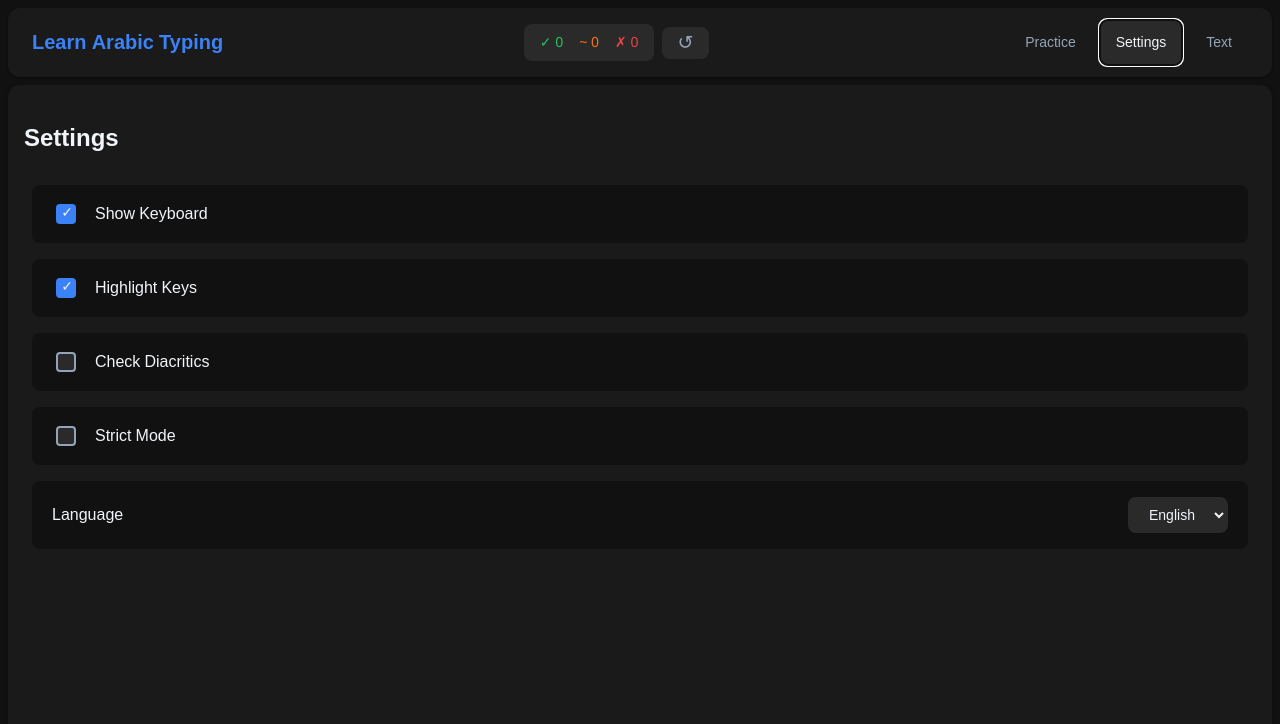
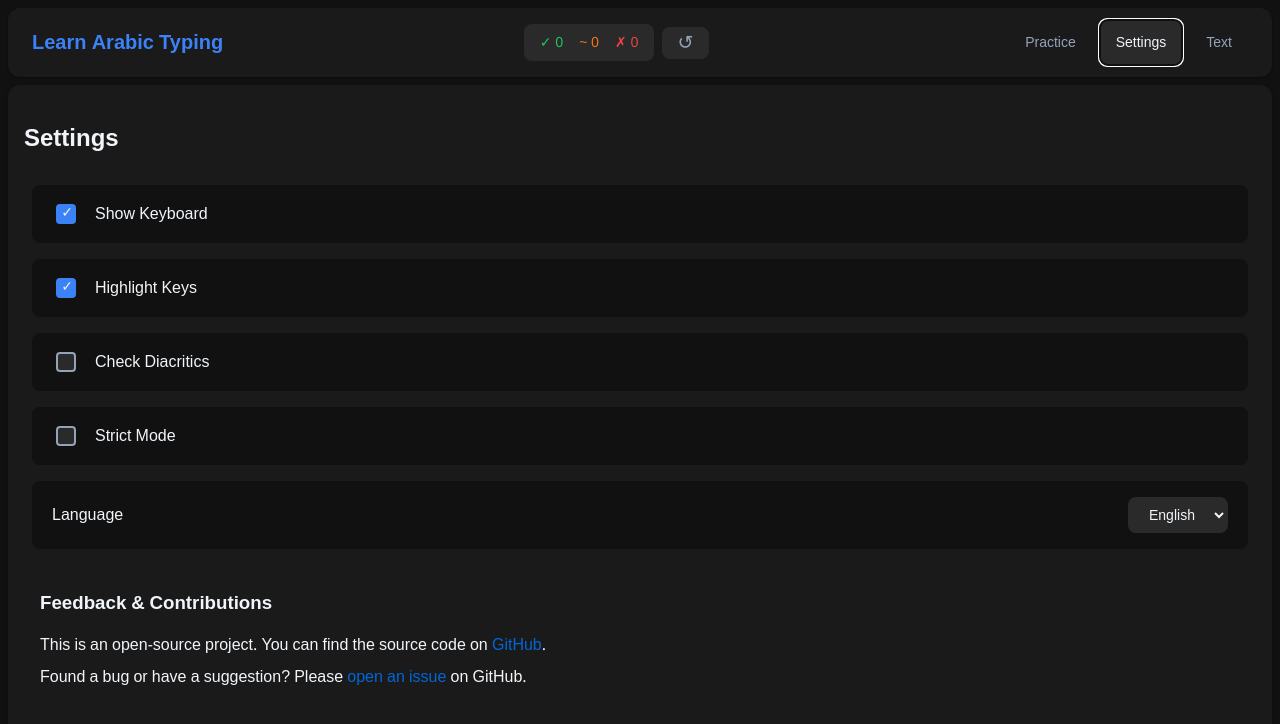
Before and after one commit to sjoemelsoftware/arabic-typing-tutor, a React (Vite) app: page / in a window 1280 px wide. Both pictures are taken after a click on the button "Settings". Shown: the top 724 px of the page. Built offline with nearby package versions, Linux system fonts and the light colour scheme.

Commit message:
Add github info

```diff
--- a/src/App.tsx
+++ b/src/App.tsx
@@ -1,7 +1,8 @@
 import { useState, useEffect, useRef } from "react";
 import "./App.css";
 import VirtualKeyboard from "./components/VirtualKeyboard";
-import { translations, Language } from "./i18n/translations";
+import { getTranslation } from "./utils/translate";
+import GitHubInfo from "./components/GitHubInfo";
 
 interface Settings {
   showKeyboardHighlight: boolean;
@@ -10,6 +11,8 @@
   strictMode: boolean;
   language: Language;
 }
+
+type Language = "en" | "ar";
 
 type Tab = "practice" | "settings" | "text";
 
@@ -92,14 +95,7 @@
   const [activeTab, setActiveTab] = useState<Tab>("practice");
 
   // Translation helper function
-  const t = (key: string): string => {
-    const keys = key.split(".");
-    let value: Record<string, unknown> = translations[settings.language];
-    for (const k of keys) {
-      value = value[k] as Record<string, unknown>;
-    }
-    return (value as unknown as string) || key;
-  };
+  const t = (key: string) => getTranslation(key, settings.language);
 
   // Reset all progress
   const resetProgress = () => {
@@ -504,6 +500,7 @@
                 </select>
               </label>
             </div>
+            <GitHubInfo language={settings.language} />
           </div>
         );
 
--- a/src/components/GitHubInfo.css
+++ b/src/components/GitHubInfo.css
@@ -2,7 +2,15 @@
     padding: 1rem;
     margin: 1rem 0;
     border-radius: 8px;
-    background-color: #f8f9fa;
+    text-align: start;
+}
+
+[dir="rtl"] .github-info {
+    direction: rtl;
+}
+
+[dir="ltr"] .github-info {
+    direction: ltr;
 }
 
 .github-info a {
--- a/src/components/GitHubInfo.tsx
+++ b/src/components/GitHubInfo.tsx
@@ -1,11 +1,20 @@
 import React from "react";
+import { getTranslation } from "../utils/translate";
+import type { Language } from "../i18n/translations";
+import "./GitHubInfo.css";
 
-const GitHubInfo: React.FC = () => {
+interface Props {
+  language: Language;
+}
+
+const GitHubInfo: React.FC<Props> = ({ language }) => {
+  const t = (key: string) => getTranslation(`github.${key}`, language);
+
   return (
     <div className="github-info">
-      <h3>Feedback & Contributions</h3>
+      <h3>{t("title")}</h3>
       <p>
-        This is an open-source project. You can find the source code on{" "}
+        {t("sourceCode")}{" "}
         <a
           href="https://github.com/sjoemelsoftware/arabic-typing-tutor"
           target="_blank"
@@ -16,15 +25,15 @@
         .
       </p>
       <p>
-        Found a bug or have a suggestion? Please{" "}
+        {t("bugReport")}{" "}
         <a
           href="https://github.com/sjoemelsoftware/arabic-typing-tutor/issues"
           target="_blank"
           rel="noopener noreferrer"
         >
-          open an issue
+          {t("openIssue")}
         </a>{" "}
-        on GitHub.
+        {t("onGitHub")}.
       </p>
     </div>
   );
--- a/src/i18n/translations.ts
+++ b/src/i18n/translations.ts
@@ -26,6 +26,13 @@
     },
     resetStats: "إعادة تعيين الإحصائيات",
     resetConfirm: "هل أنت متأكد أنك تريد إعادة تعيين الإحصائيات؟",
+    github: {
+      title: "التعليقات والمساهمات",
+      sourceCode: "هذا مشروع مفتوح المصدر. يمكنك العثور على الكود المصدري على",
+      bugReport: "وجدت خطأ أو لديك اقتراح؟ الرجاء",
+      openIssue: "فتح تذكرة",
+      onGitHub: "على GitHub"
+    }
   },
   en: {
     title: "Learn Arabic Typing",
@@ -48,6 +55,13 @@
     },
     resetStats: "Reset Statistics",
     resetConfirm: "Are you sure you want to reset the statistics?",
+    github: {
+      title: "Feedback & Contributions",
+      sourceCode: "This is an open-source project. You can find the source code on",
+      bugReport: "Found a bug or have a suggestion? Please",
+      openIssue: "open an issue",
+      onGitHub: "on GitHub"
+    }
   },
 };
 
--- /dev/null
+++ b/src/utils/translate.ts
@@ -0,0 +1,11 @@
+import { translations } from "../i18n/translations";
+import type { Language } from "../i18n/translations";
+
+export const getTranslation = (key: string, language: Language): string => {
+  const keys = key.split(".");
+  let value: Record<string, unknown> = translations[language];
+  for (const k of keys) {
+    value = value[k] as Record<string, unknown>;
+  }
+  return (value as unknown as string) || key;
+};
```
Also changed, not shown: src/components/Settings.tsx (deleted, +0 -12 lines).
